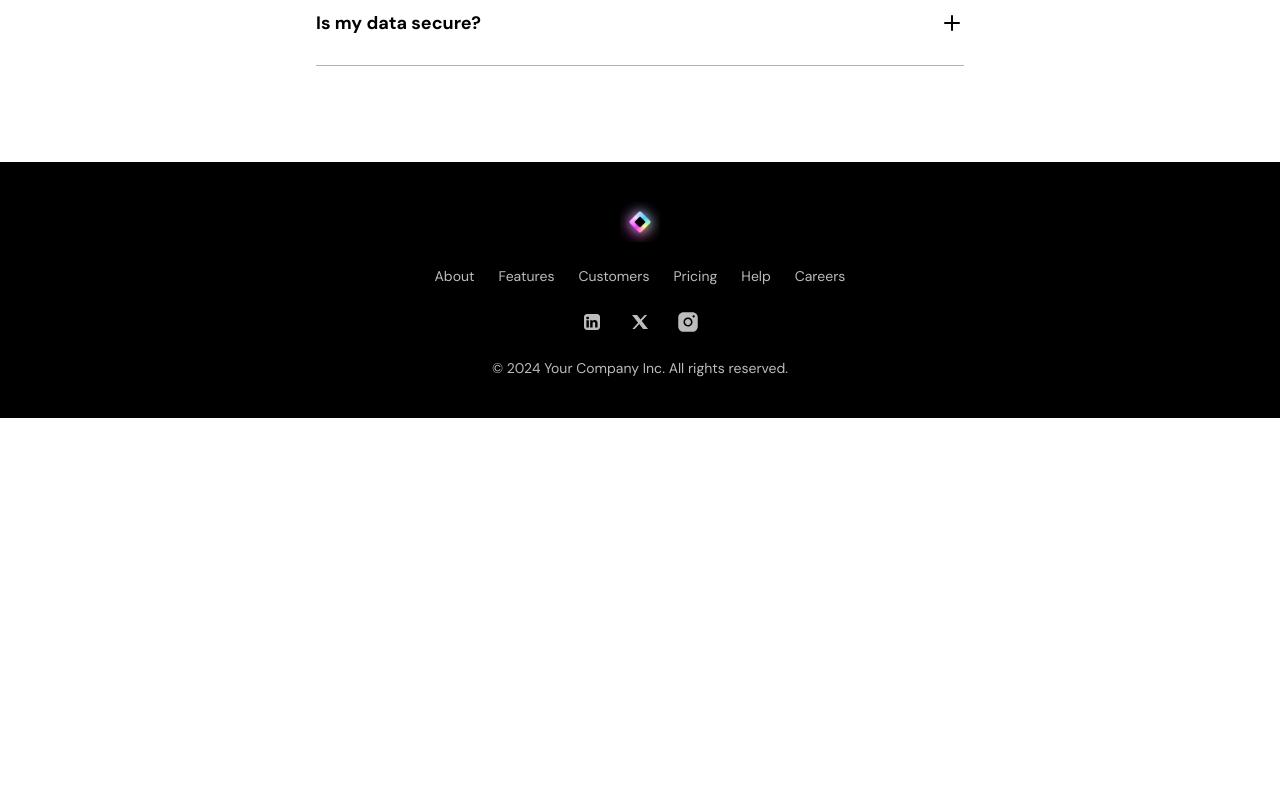
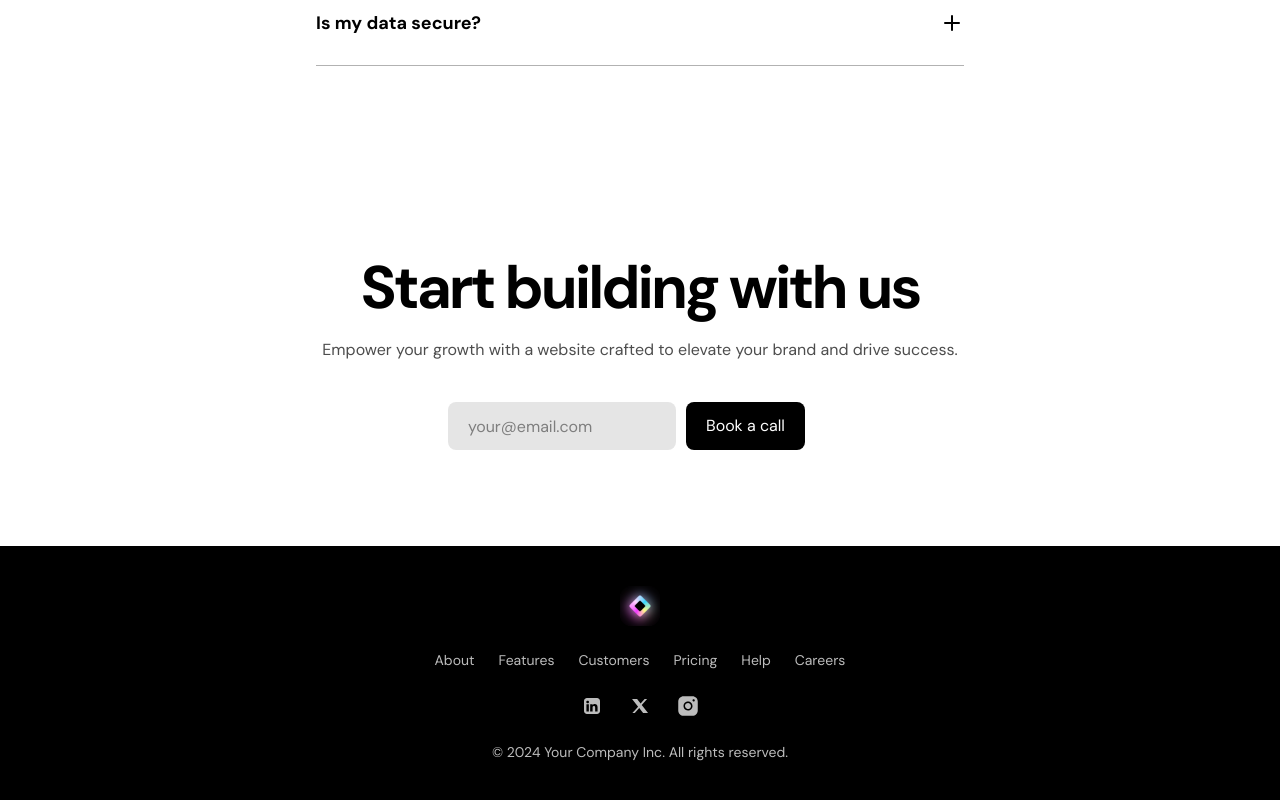
Before and after one commit to amlanxbghn/agency, a Next.js app: page / in a window 1280 px wide. Shown: the part 1396-2196 px from the top of the page. Before the commit the page ends 1814 px from the top, so only its background shows below. Built offline with nearby package versions, Linux system fonts and the light colour scheme.

Commit message:
Call to Action

```diff
--- a/src/app/page.tsx
+++ b/src/app/page.tsx
@@ -4,6 +4,7 @@
 import { LogoTicker } from "../components/LogoTicker";
 import { FAQs } from "../components/FAQs";
 import { Footer } from "../components/Footer";
+import { CallToAction } from "../components/CallToAction";
 
 export default function Home() {
   return(
@@ -13,6 +14,7 @@
     <Hero/>
     <LogoTicker/>
     <FAQs/>
+    <CallToAction/>
     <Footer/>
   </>
   );
--- /dev/null
+++ b/src/components/CallToAction.tsx
@@ -0,0 +1,20 @@
+export const CallToAction = () => {
+    return (
+        <div className="py-[72px] sm:py-24 text-center">
+            <div className="container">
+                <h2 className="font-bold text-5xl tracking-tighter sm:text-6xl">
+                    Start building with us
+                </h2>
+                <p className="tex-xl text-black/70 mt-5">
+                    Empower your growth with a website crafted to elevate your brand and drive success.
+                </p>
+                <form className="mt-10 flex flex-col gap-2.5 max-w-sm mx-auto sm:flex-row">
+                    <input type="email" placeholder="your@email.com" className="h-12 bg-black/10 rounded-lg px-5 font-md placeholder:text-black/45"/>
+                    <button className="bg-black text-white h-12 rounded-lg px-5">
+                        Book a call
+                    </button>
+                </form>
+            </div>
+        </div>
+    );
+}
```
